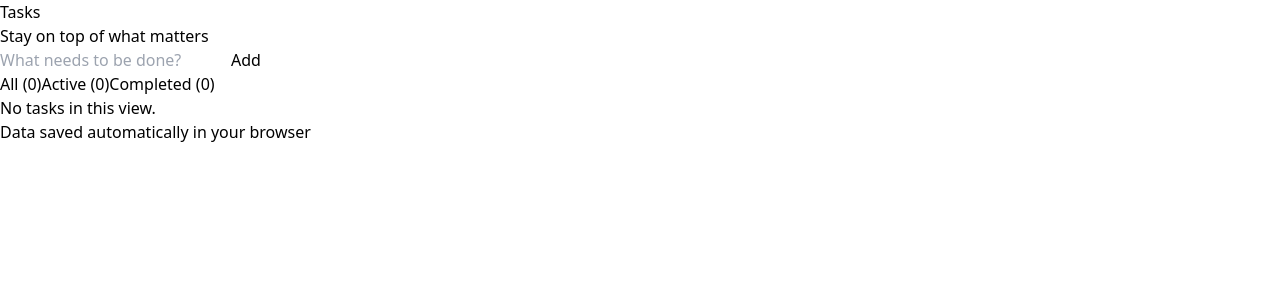
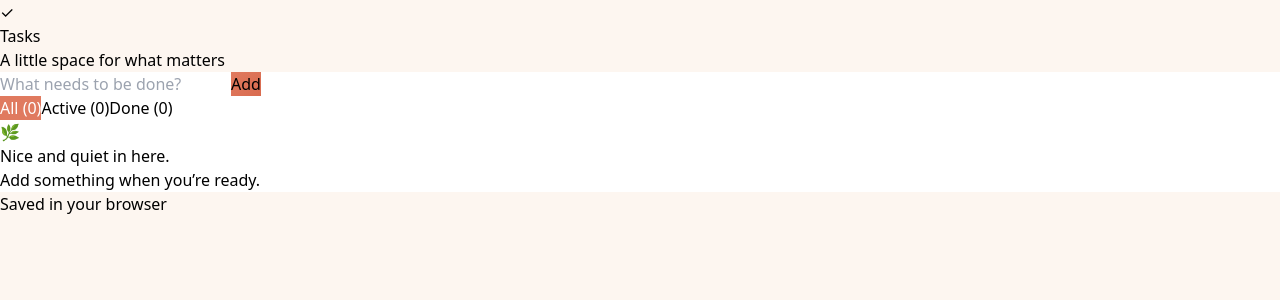
Before and after one commit to Mandersen1208/guild-task-tracker, a React (Vite) app: page / in a window 1280 px wide. Shown: the top 300 px of the page. Built offline with nearby package versions, Linux system fonts and the light colour scheme.

Commit message:
Implement Marin's colorful, expressive version (warm palette, living filters, delightful completion, warm empty state)

```diff
--- a/src/App.tsx
+++ b/src/App.tsx
@@ -22,35 +22,48 @@ export default function App() {
   const activeCount = tasks.filter(t => !t.completed).length;
   const completedCount = tasks.filter(t => t.completed).length;
 
+  const getFilterClass = (f: Filter) => {
+    if (filter !== f) return 'filter-pill';
+    if (f === 'all') return 'filter-pill active-all';
+    if (f === 'active') return 'filter-pill active-active';
+    return 'filter-pill active-completed';
+  };
+
   return (
-    <div className="max-w-md mx-auto bg-white rounded-2xl shadow-sm border border-gray-100 p-6 mt-8">
-      {/* Header */}
-      <div className="mb-6">
-        <h1 className="text-2xl font-semibold text-gray-900 tracking-tight">Tasks</h1>
-        <p className="text-sm text-gray-500 mt-1">Stay on top of what matters</p>
+    <div className="max-w-md mx-auto p-6 mt-8">
+      {/* Expressive Header */}
+      <div className="mb-8 text-center">
+        <div className="inline-flex items-center gap-2 mb-2">
+          <div className="w-8 h-8 rounded-full bg-[#E07A5F] flex items-center justify-center">
+            <span className="text-white text-lg">✓</span>
+          </div>
+          <h1 className="text-3xl font-semibold text-[#3f2e2a] tracking-tight">Tasks</h1>
+        </div>
+        <p className="text-[#8a6f5c] text-sm">A little space for what matters</p>
       </div>
 
+      <div className="task-card rounded-3xl shadow-sm border p-6">
         <TaskInput onAdd={addTask} />
 
-      {/* Filters */}
-      <div className="flex gap-1 mb-4 bg-gray-100 p-1 rounded-xl w-fit">
+        {/* Colorful Filter Pills */}
+        <div className="flex gap-2 mb-6">
           <button
             onClick={() => setFilter('all')}
-          className={`px-4 py-1.5 text-sm font-medium rounded-lg transition-colors ${filter === 'all' ? 'bg-white shadow-sm text-gray-900' : 'text-gray-600 hover:text-gray-900'}`}
+            className={`flex-1 px-4 py-2 text-sm font-medium rounded-2xl border ${getFilterClass('all')}`}
           >
             All ({tasks.length})
           </button>
           <button
             onClick={() => setFilter('active')}
-          className={`px-4 py-1.5 text-sm font-medium rounded-lg transition-colors ${filter === 'active' ? 'bg-white shadow-sm text-gray-900' : 'text-gray-600 hover:text-gray-900'}`}
+            className={`flex-1 px-4 py-2 text-sm font-medium rounded-2xl border ${getFilterClass('active')}`}
           >
             Active ({activeCount})
           </button>
           <button
             onClick={() => setFilter('completed')}
-          className={`px-4 py-1.5 text-sm font-medium rounded-lg transition-colors ${filter === 'completed' ? 'bg-white shadow-sm text-gray-900' : 'text-gray-600 hover:text-gray-900'}`}
+            className={`flex-1 px-4 py-2 text-sm font-medium rounded-2xl border ${getFilterClass('completed')}`}
           >
-          Completed ({completedCount})
+            Done ({completedCount})
           </button>
         </div>
 
@@ -59,9 +72,10 @@ export default function App() {
           onToggle={toggleComplete}
           onDelete={deleteTask}
         />
+      </div>
 
-      <div className="mt-6 text-center text-xs text-gray-400">
-        Data saved automatically in your browser
+      <div className="mt-6 text-center text-xs text-[#8a6f5c]">
+        Saved in your browser
       </div>
     </div>
   );
--- a/src/components/TaskInput.tsx
+++ b/src/components/TaskInput.tsx
@@ -1,4 +1,4 @@
-import { useState } from 'react';
+import { useState, useRef } from 'react';
 
 interface TaskInputProps {
   onAdd: (text: string) => void;
@@ -6,33 +6,38 @@ interface TaskInputProps {
 
 export default function TaskInput({ onAdd }: TaskInputProps) {
   const [value, setValue] = useState('');
+  const inputRef = useRef<HTMLInputElement>(null);
 
   const handleSubmit = () => {
-    if (value.trim()) {
-      onAdd(value);
+    const trimmed = value.trim();
+    if (trimmed) {
+      onAdd(trimmed);
       setValue('');
+      setTimeout(() => inputRef.current?.focus(), 0);
     }
   };
 
   const handleKeyDown = (e: React.KeyboardEvent) => {
-    if (e.key === 'Enter') {
-      handleSubmit();
-    }
+    if (e.key === 'Enter') handleSubmit();
   };
+
+  const isDisabled = !value.trim();
 
   return (
     <div className="flex gap-2 mb-6">
       <input
+        ref={inputRef}
         type="text"
         value={value}
         onChange={(e) => setValue(e.target.value)}
         onKeyDown={handleKeyDown}
         placeholder="What needs to be done?"
-        className="flex-1 px-4 py-3 bg-gray-50 border border-gray-200 rounded-xl text-gray-900 placeholder:text-gray-400 focus:outline-none focus:border-gray-300 focus:bg-white transition-colors"
+        className="flex-1 px-4 py-3 bg-[#fdf6f0] border border-[#f3e8d8] rounded-2xl text-[#3f2e2a] placeholder:text-[#b89d8a] focus:outline-none focus:border-[#E07A5F] transition-colors"
       />
       <button
         onClick={handleSubmit}
-        className="px-5 py-3 bg-gray-900 text-white rounded-xl font-medium hover:bg-gray-800 active:bg-black transition-colors"
+        disabled={isDisabled}
+        className="add-button px-6 py-3 text-white rounded-2xl font-medium disabled:opacity-40 disabled:cursor-not-allowed"
       >
         Add
       </button>
--- a/src/components/TaskItem.tsx
+++ b/src/components/TaskItem.tsx
@@ -8,19 +8,19 @@ interface TaskItemProps {
 
 export default function TaskItem({ task, onToggle, onDelete }: TaskItemProps) {
   return (
-    <div className={`group flex items-center gap-3 px-4 py-3 bg-white border border-gray-100 rounded-xl hover:border-gray-200 transition-colors ${task.completed ? 'completed' : ''}`}>
+    <div className={`task-row group flex items-center gap-3 px-4 py-3.5 bg-white border border-[#f3e8d8] rounded-2xl ${task.completed ? 'completed' : ''}`}>
       <input
         type="checkbox"
         checked={task.completed}
         onChange={() => onToggle(task.id)}
-        className="w-5 h-5 accent-gray-900 cursor-pointer"
+        className="w-5 h-5 cursor-pointer"
       />
-      <span className={`flex-1 text-gray-900 ${task.completed ? 'line-through text-gray-400' : ''}`}>
+      <span className={`flex-1 text-[#3f2e2a] task-text ${task.completed ? 'line-through' : ''}`}>
         {task.text}
       </span>
       <button
         onClick={() => onDelete(task.id)}
-        className="opacity-0 group-hover:opacity-100 text-gray-400 hover:text-red-500 transition-all p-1"
+        className="opacity-0 group-hover:opacity-100 text-[#c9b8a8] hover:text-[#E07A5F] transition-all p-1"
       >
         <svg xmlns="http://www.w3.org/2000/svg" className="w-4 h-4" fill="none" viewBox="0 0 24 24" stroke="currentColor">
           <path strokeLinecap="round" strokeLinejoin="round" strokeWidth={2} d="M6 18L18 6M6 6h12v12" />
--- a/src/components/TaskList.tsx
+++ b/src/components/TaskList.tsx
@@ -7,17 +7,24 @@ interface TaskListProps {
   onDelete: (id: string) => void;
 }
 
+function EmptyState() {
+  return (
+    <div className="flex flex-col items-center justify-center py-12 text-center">
+      <div className="text-5xl mb-4 opacity-60">🌿</div>
+      <p className="text-[#8a6f5c] text-sm max-w-[220px]">
+        Nice and quiet in here.<br />Add something when you’re ready.
+      </p>
+    </div>
+  );
+}
+
 export default function TaskList({ tasks, onToggle, onDelete }: TaskListProps) {
   if (tasks.length === 0) {
-    return (
-      <div className="text-center py-8 text-gray-400 text-sm">
-        No tasks in this view.
-      </div>
-    );
+    return <EmptyState />;
   }
 
   return (
-    <div className="space-y-1">
+    <div className="space-y-2">
       {tasks.map(task => (
         <TaskItem
           key={task.id}
--- a/src/index.css
+++ b/src/index.css
@@ -4,4 +4,62 @@
 
 body {
   font-family: system-ui, -apple-system, BlinkMacSystemFont, 'Segoe UI', Roboto, sans-serif;
+  background-color: #FDF6F0;
 }
+
+/* Colorful Marin version */
+.task-card {
+  background-color: white;
+  border-color: #f3e8d8;
+}
+
+/* Expressive Add button */
+.add-button {
+  background: linear-gradient(135deg, #E07A5F 0%, #d96b4f 100%);
+  transition: all 0.1s ease;
+}
+.add-button:hover {
+  transform: translateY(-1px);
+  box-shadow: 0 4px 12px rgba(224, 122, 95, 0.3);
+}
+.add-button:active {
+  transform: scale(0.985);
+}
+
+/* Living filter pills */
+.filter-pill {
+  transition: all 0.15s ease;
+}
+.filter-pill.active-all {
+  background-color: #E07A5F;
+  color: white;
+}
+.filter-pill.active-active {
+  background-color: #81B29A;
+  color: white;
+}
+.filter-pill.active-completed {
+  background-color: #D4C1EC;
+  color: #4a3f5c;
+}
+
+/* Delightful completion */
+.completed .task-text {
+  color: #D4C1EC;
+  text-decoration: line-through;
+  transition: all 0.3s cubic-bezier(0.4, 0, 0.2, 1);
+}
+
+/* Task row tactility */
+.task-row {
+  transition: transform 0.1s ease, box-shadow 0.1s ease;
+}
+.task-row:hover {
+  transform: translateY(-1px);
+  box-shadow: 0 4px 6px -1px rgb(0 0 0 / 0.06), 0 2px 4px -2px rgb(0 0 0 / 0.06);
+}
+
+/* Checkbox accent */
+input[type="checkbox"] {
+  accent-color: #81B29A;
+}
```
Lines whose indentation alone changed are shown as unchanged.
